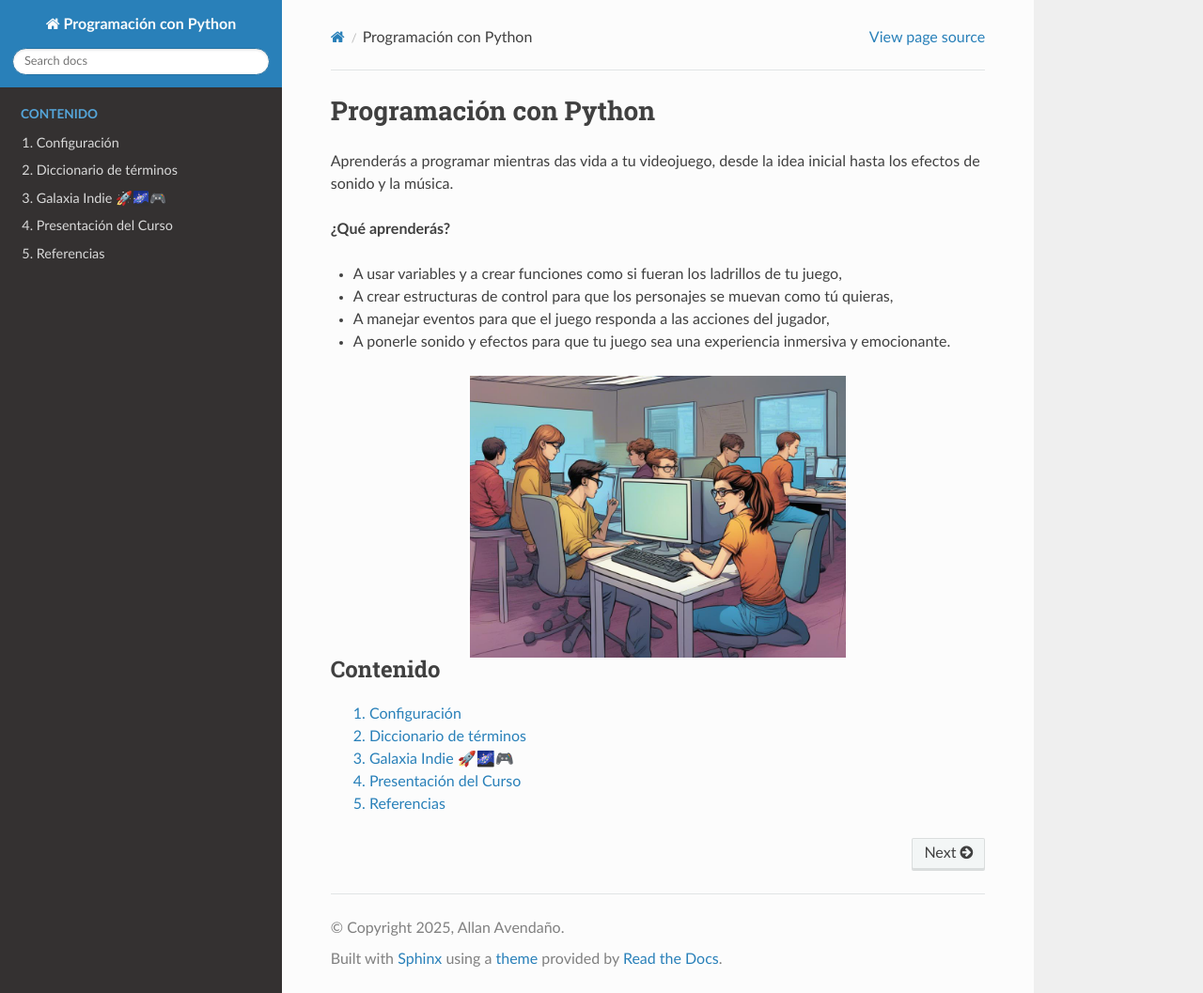
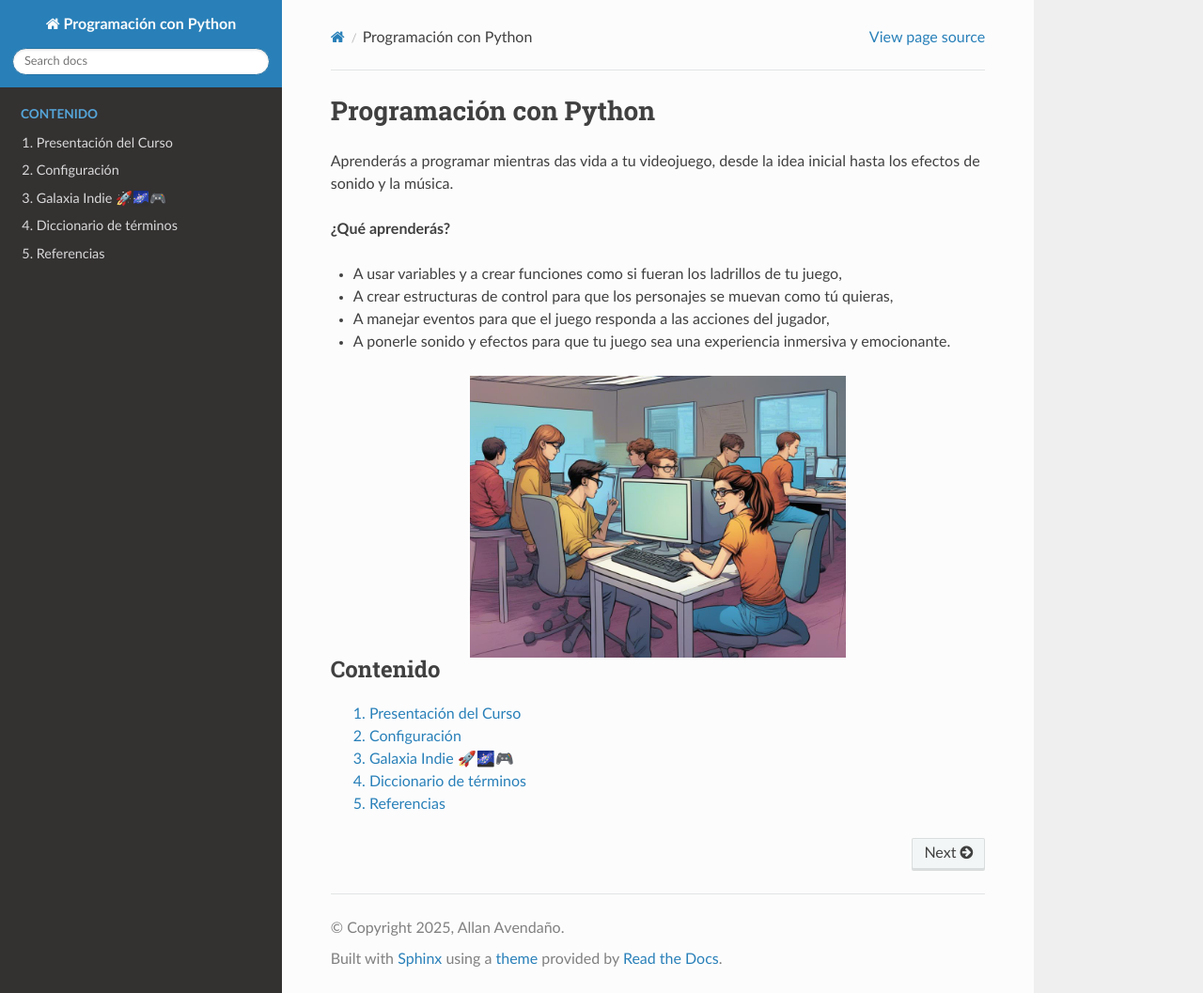
Before and after one commit to aavendan/programacion-python, a Sphinx documentation site: the page built from docs/source/index.rst, in a window 1280 px wide and 1057 px high. Shown: the whole window at 94% size. Built offline with Sphinx 7.4.7 and the Read the Docs theme 3.1.0, drawn with Linux system fonts in a browser that asks for light colours; some of the changed lines change nothing that is shown.

Commit message:
going back

```diff
--- a/docs/source/index.rst
+++ b/docs/source/index.rst
@@ -22,4 +22,8 @@ Aprenderás a programar mientras das vida a tu videojuego, desde la idea inicial
   :caption: Contenido
   :glob:
 
-  general/*
+  presentacion
+  configuracion
+  galaxiaindie
+  diccionario
+  referencias
```
Also changed, not shown: docs/source/configuracion.rst (renamed from docs/source/general/configuracion.rst), docs/source/diccionario.rst (renamed from docs/source/general/diccionario.rst), docs/source/galaxiaindie.rst (renamed from docs/source/general/galaxiaindie.rst), docs/source/presentacion.rst (renamed from docs/source/general/presentacion.rst), docs/source/referencias.rst (renamed from docs/source/general/referencias.rst).
